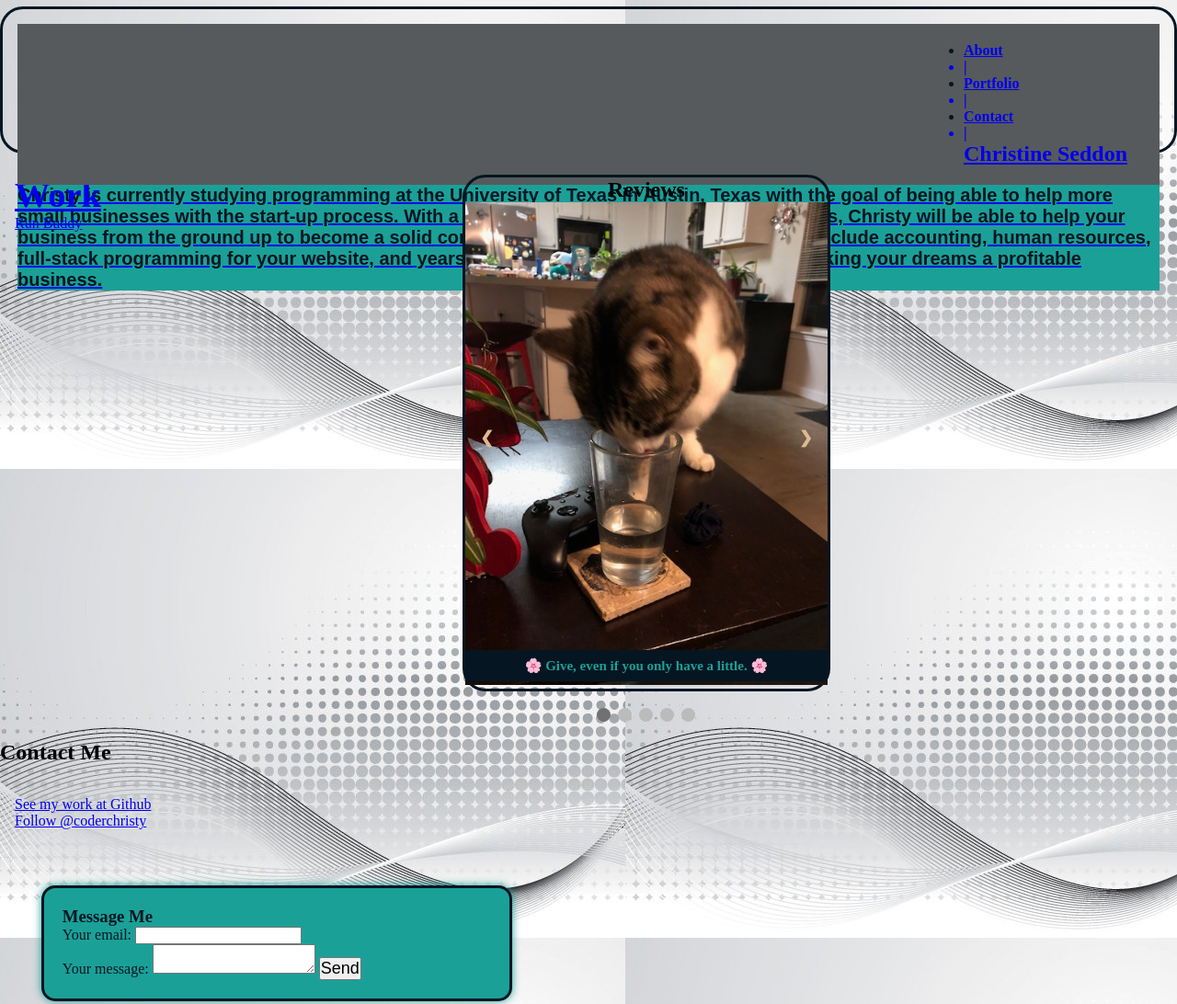
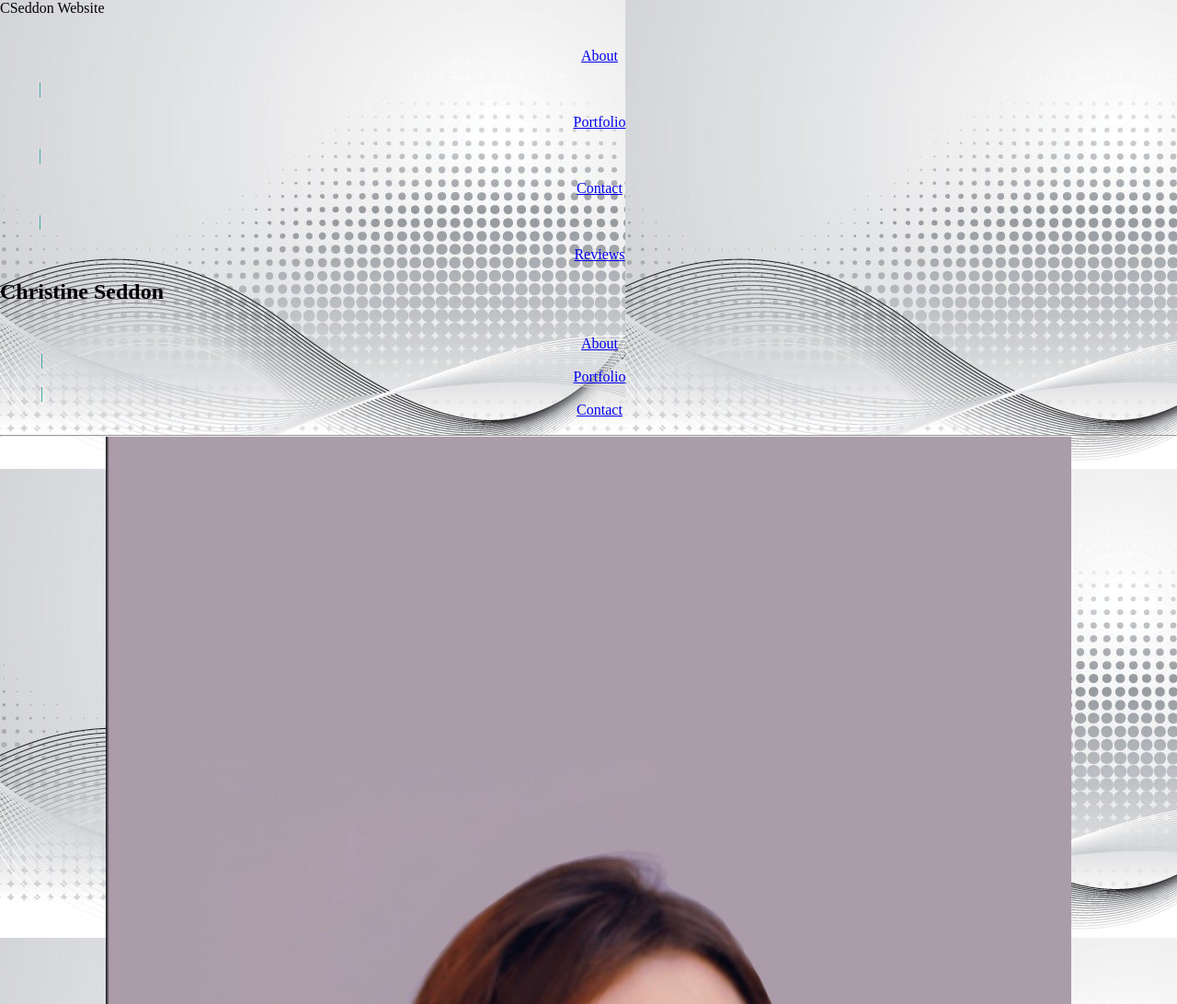
Before and after one commit to CSeddon01/CSeddon-Website, a plain HTML site: page index.html in a window 1280 px wide. Shown: the top 1092 px of the page at 92% size. Drawn offline with Linux system fonts and the light colour scheme.

Commit message:
added new stylesheets and html pages

```diff
--- /dev/null
+++ b/contact.css
@@ -0,0 +1,11 @@
+:root {
+    --primary-color: #051622;
+    --secondary-color: #1BA098;
+    --tertiary-color: #DEB992;
+  }
+
+  * {
+    box-sizing: border-box;
+    margin: 0;
+    padding: 0;
+  }
--- a/index.html
+++ b/index.html
@@ -12,7 +12,6 @@
 </head>
 <body background="images/Background.jpg">
 
-  <header>
   <div class="topBanner">
     <ul class="menuBar">
       <li><a href="index.html">About</li>
@@ -21,95 +20,36 @@
         <li>|</li>
       <li><a href="contact.html">Contact</li>
         <li>|</li>
+      <li><a href="reviews.html">Reviews</a></li>
+    </ul>
+
   <div class="name"><h2>Christine Seddon</h2></div>
+  </div>
 
+  <div class="menuDrop">
+    <ul class="menuDrop">
+        <li><a href="index.html">About</a></li>
+        <li> | </li>
+        <li><a href="portfolio.html">Portfolio</a></li>
+        <li> | </li>
+        <li><a href="contact.html">Contact</a></li>
+    </ul>
+</div>
+
+  <div class="intro">
+    <div>
+      <h2 id="aboutMe"></h2>
+      <hr />
+     </div>
+  <div class="aboutBody">
+    <img id="profilePic" src="images/CSeddon.JPG">
+    <p>Christy is currently studying programming at the University of Texas in Austin, Texas with the goal of being able to help more small businesses with the start-up process. With a strong background in finance and startups, Christy will be able to help your business from the ground up to become a solid company from the beginning.</p>
+    <p>  Her services include accounting, human resources, full-stack programming for your website, and years of experience to help you succeed at making your dreams a profitable business. </p>
+    <hr />
   </div>
-  <div class="intro">
-    <p>Christy is currently studying programming at the University of Texas in Austin, Texas with the goal of being able to help more small businesses with the start-up process. With a strong background in finance and startups, Christy will be able to help your business from the ground up to become a solid company from the beginning.  Her services include accounting, human resources, full-stack programming for your website, and years of experience to help you succeed at making your dreams a profitable business.
-    </p>
-    </div>
-  </header>
-<main id="main">
-    <section>
-      <h1>Work</h1>
-      <p>
-        <a href="https://github.com/CSeddon01/run-buddy">Run Buddy</a>
-      </p>
-    </section>
-<!-- Reviews slideshow start -->
-  <article>
-    <div class="slideshow-container">
-      <h2 style="text-align: center;">Reviews</h2>
-      <div class="mySlides fade">
-        <img src="images/Congress.JPG" style="width: 100%;" alt="Cat stealing water">
-        <div class="text"><strong> &#127800; Give, even if you only have a little. &#127800;</strong></div>
-      </div>
-
-      <div class="mySlides fade">
-        <img src="images/Nyla.jpg" style="width: 100%;" alt="Cute dog with bad breath">
-        <div class="text"><q><em>Christy is the best. She's kinda like seeing Willie Nelson perform live. Never disappoints.</em></q></div>
-      </div>
-
-      <div class="mySlides fade">
-        <img src="images/RocketMan.jpg" style="width: 100%;" alt="Cat with too many toes">
-        <div class="text"><q>Christy is so purr-fessional & paws-itive! 🐾</q></div>
-      </div>
-
-      <div class="mySlides fade">
-        <img src="images/Titus.jpg" style="width: 100%;" alt="Cat with attitude problems">
-        <div class="text"> It's dangerous to go alone! Take this 👅 </div>
-      </div>
-
-      <div class="mySlides fade">
-        <img src="images/Lucy.jpg" style="width: 100%;" alt="Cute guinea pig eating">
-        <div class="text"><q> Christy is one in a melon 🍈 </q></div>
-      </div>
-
-        <a class="prev" onclick="plusSlides(-1)">&#10094;</a>
-        <a class="next" onclick="plusSlides(1)">&#10095;</a>
-    </div>
-  <br>
-    <div style="text-align:center">
-      <span class="dot" onclick="currentSlide(1)"></span>
-      <span class="dot" onclick="currentSlide(2)"></span>
-      <span class="dot" onclick="currentSlide(3)"></span>
-      <span class="dot" onclick="currentSlide(4)"></span>
-      <span class="dot" onclick="currentSlide(5)"></span>
-    </div>
-</article>
-  </main>
-<!-- Reviews slideshow end -->
-<!-- How to reach me section start -->
-
-  <h2>Contact Me</h2>
-    <nav><script src="https://platform.linkedin.com/badges/js/profile.js" async defer type="text/javascript"></script><div class="badge-base LI-profile-badge" data-locale="en_US" data-size="medium" data-theme="dark" data-type="VERTICAL" data-vanity="christine-seddon-2a97a2158" data-version="v1"><a class="badge-base__link LI-simple-link" href="https://www.linkedin.com/in/christine-seddon-2a97a2158?trk=profile-badge"></a></div>
-     <br>
-     <a href="https://github.com/CSeddon01" target="_blank">See my work at Github</a>
-     <br>
-      <a href="https://twitter.com/@coderchristy?ref_src=twsrc%5Etfw" class="twitter-follow-button" data-show-count="false">Follow @coderchristy</a><script async src="https://platform.twitter.com/widgets.js" charset="utf-8"></script>
-    </nav>
-  </div>
-  <!-- How to reach me section end -->
-  <!-- Contact me form section start -->
-  <footer class="form">
-    <h3>Message Me</h3>
-    <form
-    action="https://formspree.io/f/moqrvjey"
-    method="POST"
-  >
-    <label for="email">Your email:
-      <input type="email" name="_replyto">
-    </label>
-    <br>
-    <label>
-      Your message:
-      <textarea name="message"></textarea>
-    </label>
-    <button class="button" type="submit">Send</button>
-  </form>
-  </footer>
-
-  <!-- Contact me section ends -->
+<footer>
+  <footer class="bottomBanner" src="images/DarkGreyBackground.png">
+</footer>
 
   <script src="script.js"></script>
 </body>
--- /dev/null
+++ b/portfolio.css
@@ -0,0 +1,11 @@
+:root {
+    --primary-color: #051622;
+    --secondary-color: #1BA098;
+    --tertiary-color: #DEB992;
+  }
+
+  * {
+    box-sizing: border-box;
+    margin: 0;
+    padding: 0;
+  }
--- a/style.css
+++ b/style.css
@@ -7,173 +7,21 @@
 
 * {
   box-sizing: border-box;
-  margin: 0;
-  padding: 0;
+  margin: 0 auto;
+  position: relative;
+  display: block;
 }
 
-
-header {
-  margin: 7px 0;
-  font-weight: bolder;
+ul {
+  display: block;
+  margin: 1em 1em 0px 0px;
+  padding-inline-start: 40px;
 }
 
-header .topBanner:hover {
-  background: var(--primary-color);
+li {
+  display: inline;
+  text-align: center;
+  padding: 2px;
+  font-size: 1em;
   color: var(--secondary-color);
-  border-radius: 15px;
-  text-shadow: none;
 }
-
-.topBanner {
-  background-image: url('images/DarkGreyBackground.png');
-  color: var(--primary-color);
-  background-attachment: fixed;
-  background-position: 80%;
-  background-size: cover;
-  background-position: center;
-  position: -webkit-sticky;
-  position: sticky;
-  top: 0;
-  padding: 20px 35px;
-  display: flex;
-  justify-content: right;
-  flex-wrap: wrap;
-  list-style-type: disc;
-}
-
-
-.intro {
-  background-color: var(--secondary-color);
-  color: var(--primary-color);
-  display: flex;
-  padding: auto;
-  font-weight: bold;
-  margin: 0;
-  font-size: 20px;
-  font-family: Arial, Helvetica, sans-serif;
-  border-color: 3px solid var(--primary-color);
-}
-
-
-/* Main section start */
-#main {
-  display: flex;
-  flex: 1;
-}
-#main  article {
-  flex: 1;
-}
-
-header {
-  z-index: 9999;
-  border-radius: 25px;
-  border: 3px solid var(--primary-color);
-  height: 20vh;
-}
-header, footer, article, nav, section {
-  padding: 1em;
-}
-
-/* Header and footer ending
-Slideshow :start */
-
-.slideshow-container {
-  border: 3px solid var(--primary-color);
-  border-radius: 25px;
-  max-width: 400px;
-  position: relative;
-  margin: auto;
-}
-
-.mySlides {
-  display: none;
-}
-
-.prev, .next {
-  cursor: pointer;
-  position: absolute;
-  top: 50%;
-  width: auto;
-  margin-top: -22px;
-  padding: 16px;
-  color: var(--tertiary-color);
-  font-weight: bold;
-  font-size: 18px;
-  transition: 0.6s ease;
-  border-radius: 0 3px 3px 0;
-  user-select: none;
-}
-
-.next {
-  right: 0;
-  border-radius: 3px 0 0 3px;
-}
-
-.prev:hover, .next:hover {
-  background-color: rgba(0,0,0,0.8);
-}
-
-.text {
-  color: var(--secondary-color);
-  background-color: var(--primary-color);
-  font-size: 15px;
-  padding: 8px 12px;
-  position: absolute;
-  bottom: 8px;
-  width: 100%;
-  text-align: center;
-}
-
-.dot {
-  cursor: grab;
-  height: 15px;
-  width: 15px;
-  margin: 0 2px;
-  background-color: #bbb;
-  border-radius: 50%;
-  display: inline-block;
-  transition: background-color 0.6s ease;
-}
-
-.active, .dot:hover {
-  background-color: #717171;
-}
-
-.fade {
-  -webkit-animation-name: fade;
-  -webkit-animation-duration: 1.5s;
-  animation-name: fade;
-  animation-duration: 1.5s;
-}
-
-@-webkit-keyframes fade {
-  from {opacity: .4}
-  to {opacity: 1}
-}
-
-@keyframes fade {
-  from {opacity: .4}
-  to {opacity: 1}
-}
-
-/* Contact Me Form section starts */
-
-.form {
-  box-shadow: 0 0 10px var(--secondary-color);
-  border: 3px solid var(--primary-color);
-  background-color:  var(--secondary-color);
-  border-radius: 15px;
-  padding: 20px;
-  color: var(--primary-color);
-  width: 40%;
-  margin: 3.5%;
-}
-
-.button {
-  color: bold;
-  font-size: large;
-}
-
-.button:hover {
-  background-color: var(--tertiary-color);
-}
```
Also changed, not shown: contact.html (added, +31 -0 lines), portfolio.html (added, +30 -0 lines), reviews.css (added, +80 -0 lines), reviews.html (added, +53 -0 lines), images/CSeddon.JPG (added).
